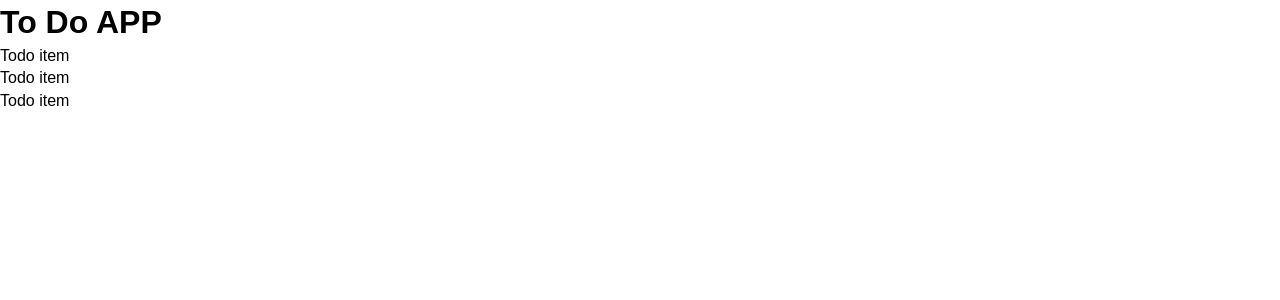
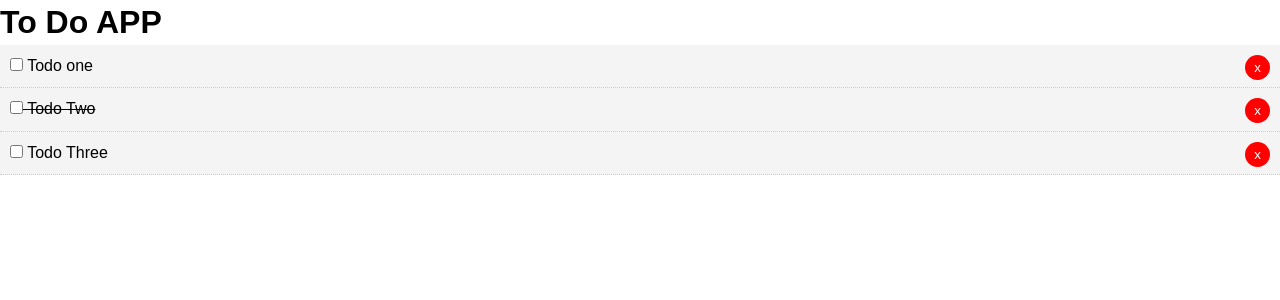
Before and after one commit to MariusKuzminskas/Vue_todo_app, a Vue app: page / in a window 1280 px wide. Shown: the top 300 px of the page. Built offline with nearby package versions, Linux system fonts and the light colour scheme.

Commit message:
Checkbox and delete functions added

```diff
--- a/src/App.vue
+++ b/src/App.vue
@@ -1,7 +1,7 @@
 <template>
   <div id="app">
         <h1>To Do APP</h1>
-        <Todos v-bind:todos="todos" />
+        <Todos v-bind:todos="todos" v-on:del-todo="deleteTodo" />
   </div>
 </template>
 
@@ -34,6 +34,11 @@ export default {
         },
       ]
     }
+  },
+  methods:{
+    deleteTodo (id) {
+      this.todos = this.todos.filter(todo => todo.id !== id)
+    }
   }
 }
 </script>
--- a/src/components/TodoItem.vue
+++ b/src/components/TodoItem.vue
@@ -1,12 +1,24 @@
 <template>
-  <div>
-    <p>Todo item</p>
+  <div class="todo-item" v-bind:class="{'is-complete':todo.completed}">
+    <p>
+      <input type="checkbox" v-on:change="markComplete">
+      {{ todo.title }}
+      <button @click="$emit('del-todo', todo.id)" class="del">x</button>
+    </p>
+
   </div>
 </template>
 
 <script>
 export default {
-  name: 'TodoItem'
+  name: 'TodoItem',
+  props: ["todo"],
+  methods: {
+    markComplete() {
+      this.todo.completed = !this.todo.completed;
+    }
+  }
+
 }
 </script>
 
@@ -26,6 +38,7 @@ export default {
   padding: 5px 9px;
   cursor: pointer;
   float: right;
+  border-radius: 50%
 }
 
 </style>
--- a/src/components/Todos.vue
+++ b/src/components/Todos.vue
@@ -1,7 +1,7 @@
 <template>
   <div class="">
     <div v-bind:key="todo.id" v-for="todo in todos" >
-      <TodoItem />
+      <TodoItem v-bind:todo="todo" v-on:del-todo="$emit('del-todo', todo.id)"/>
     </div>
   </div>
 </template>
```
